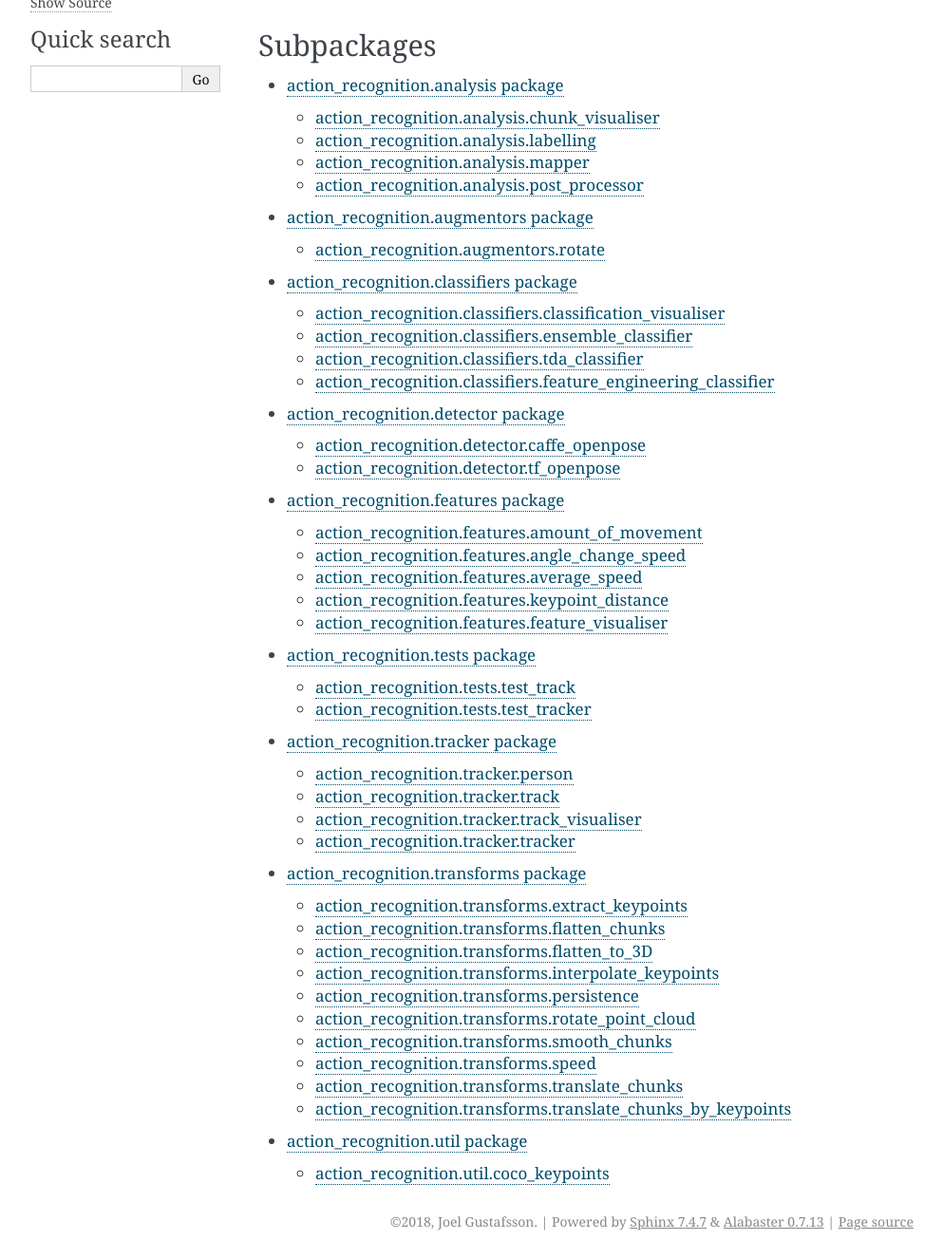
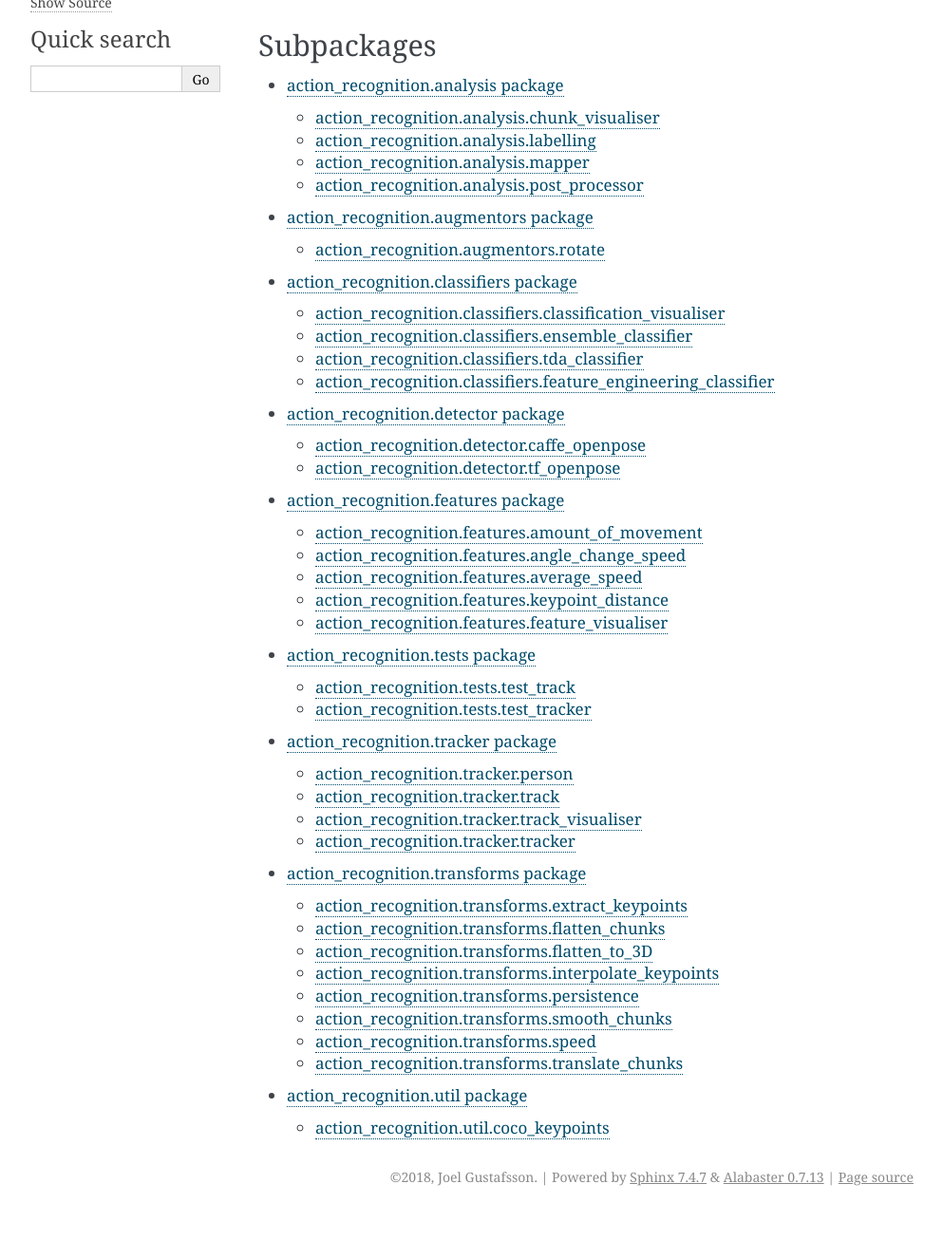
Before and after one commit to Kalior/openpose-tda-action-recognition, a Sphinx documentation site: the page built from doc/action_recognition.rst, in a window 1280 px wide, cut to the strip 200-1526 px from the top of the page. Shown: the whole strip at 95% size, without its empty margins (148-1141 px from the left). Built offline with Sphinx 7.4.7, drawn with Linux system fonts in a browser that asks for light colours; after the commit the page ends 1479 px from its top, so only the background shows below that.

Commit message:
Remove modules from doc as well

```diff
--- a/doc/action_recognition.transforms.rst
+++ b/doc/action_recognition.transforms.rst
@@ -46,13 +46,6 @@ action\_recognition.transforms.persistence
     :undoc-members:
     :show-inheritance:
 
-action\_recognition.transforms.rotate\_point\_cloud
----------------------------------------------------
-
-.. automodule:: action_recognition.transforms.rotate_point_cloud
-    :members:
-    :undoc-members:
-    :show-inheritance:
 
 action\_recognition.transforms.smooth\_chunks
 ---------------------------------------------
@@ -77,11 +70,3 @@ action\_recognition.transforms.translate\_chunks
     :members:
     :undoc-members:
     :show-inheritance:
-
-action\_recognition.transforms.translate\_chunks\_by\_keypoints
----------------------------------------------------------------
-
-.. automodule:: action_recognition.transforms.translate_chunks_by_keypoints
-    :members:
-    :undoc-members:
-    :show-inheritance:
```
